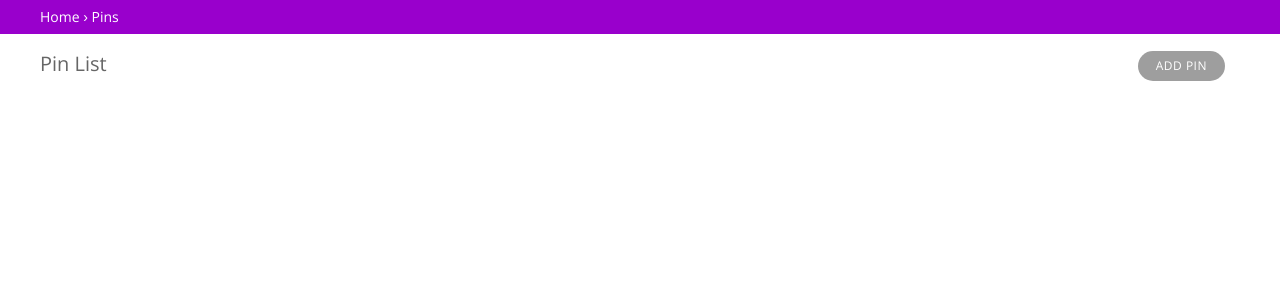
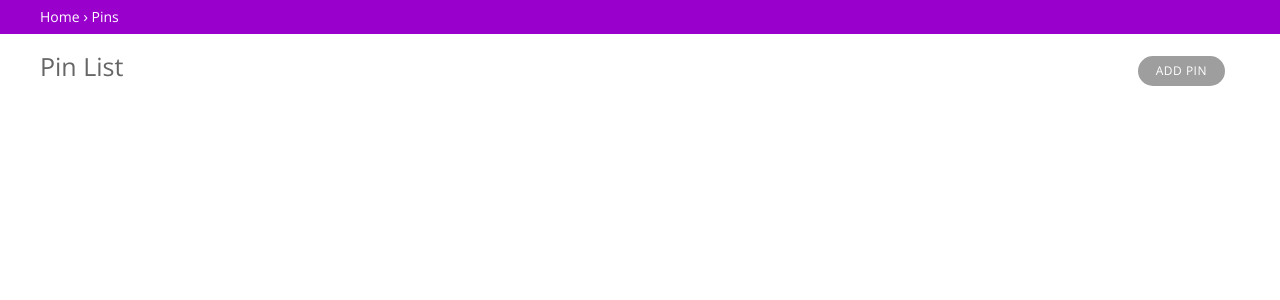
Before and after one commit to jbryant5/GarfieldWAY, a Django app: page /pins/ in a window 1280 px wide. Shown: the part 60-360 px from the top of the page. Run offline with Django 3.2, Linux system fonts and the light colour scheme; grey boxes are pictures that could not be loaded.

Commit message:
some more styling of new pages.

```diff
--- a/pins/templates/pins/index.html
+++ b/pins/templates/pins/index.html
@@ -42,7 +42,7 @@
 
 		<div id="content" class="flex">
 
-            <h1>Pin List</h1>
+            <h1 id="title">Pin List</h1>
 
 			<div id="content-main">
 
@@ -61,5 +61,7 @@
 		</div>
 
 	</div>
+
 </body>
+
 </html>
--- a/static/css/base.css
+++ b/static/css/base.css
@@ -58,12 +58,15 @@
 	text-decoration: none;
 }
 
-/* /* CONTENT */ */
+/* CONTENT */
 
-/* #content h1 { */
-	/* font-size: 20px; */
-	/* color: #595959; */
-/* } */
+div.flex h1 {
+	display: block;
+	font-weight: 300;
+    font-size: 25px;
+    color: #666;
+	margin: 0 0 20px;
+}
 
 /* PAGE STRUCTURE */
 
--- a/static/css/forms.css
+++ b/static/css/forms.css
@@ -174,6 +174,7 @@
 .vTallTextField {
 	width: 20em;
 	height: 5em;
+	font-family: Arial, Helvetica, sans-serif;
 	resize: none;
 }
 
```
Also changed, not shown: pins/templates/pins/create.html (+11 -0 lines).
